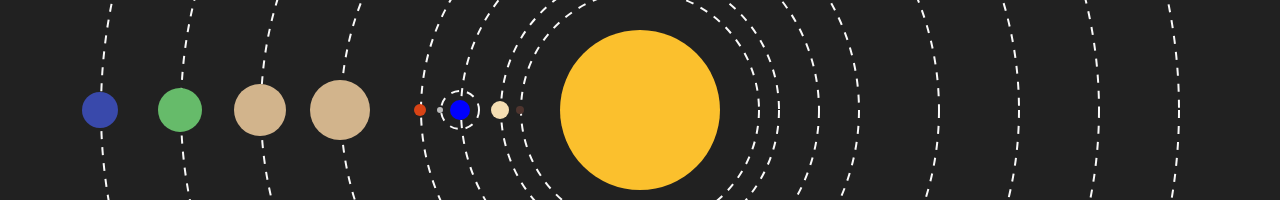
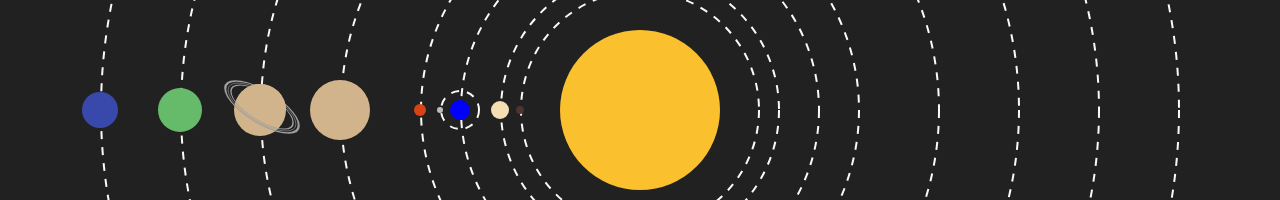
Before and after one commit to dododo25/ariadne.io, a React (Create React App) app: page / in a window 1280 px wide. Shown: the part 290-490 px from the top of the page. Built offline with nearby package versions, Linux system fonts and the light colour scheme.

Commit message:
Make Saturn pretty

```diff
--- a/src/Saturn.js
+++ b/src/Saturn.js
@@ -1,12 +1,69 @@
 import './Celestial.css';
 
-import Celestial from './Celestial.js';
+const Saturn = props => {
+  const radius = 26;
+  const svgSize = 80;
 
-const Saturn = props => {
+  const duration = 29.46 * 60 * 60 * 24 * 365.2425;
+
+  const distance = props.distance;
+  const shift = props.shift ? props.shift : 0;
+
+  const animation = `${duration}s linear 0s orbit-spin infinite`;
+
+  const children = [];
+
+  if (props.children && props.children.length) {
+    for (let i = 0; i < props.children.length; i++) {
+      const child = props.children[i];
+
+      children.push(
+        <div key={i} className='d-flex justify-content-center align-items-center'>
+          {child}
+        </div>
+      );
+    }
+  } else if (props.children) {
+    children.push(
+      <div key={0} className='d-flex justify-content-center align-items-center'>
+        {props.children}
+      </div>
+    );
+  }
+
   return (
-    <Celestial radius={26} distance={props.distance} duration={29.46 * 60 * 60 * 24 * 365.2425} fill='#D2B48C'>
-      {props.children}
-    </Celestial>
+    <div className='d-flex justify-content-center align-items-center'>
+      <div className='w-0 d-flex justify-content-center align-items-center'>
+        <div>
+          <svg className='d-block' width={(distance + radius) * 2} height={(distance + radius) * 2}>
+            <circle cx={distance + radius} cy={distance + radius} r={distance - 1} fill={'transparent'} stroke={'#FAFAFA'} strokeWidth={2} strokeDasharray={8} />
+          </svg>
+        </div>
+      </div>
+      <div className='w-0 d-flex align-items-center justify-content-center' style={{transform: `rotate(${shift}deg)`}}>
+        <div className='d-flex align-items-center flex-shrink-0' style={{width: distance * 2, animation: animation}}>
+          <div className='w-0 d-flex align-items-center justify-content-center'>
+            {children}
+          </div>
+          <div className='w-0 d-flex align-items-center justify-content-center' style={{zIndex: 99}}>
+            <div>
+              <svg className='d-block' width={svgSize} height={svgSize}>
+                  <circle cx={svgSize / 2} cy={svgSize / 2} r={radius} fill='#D2B48C' />
+                  <g transform='translate(0 -3)'>
+                      <circle cx={svgSize / 2} cy={svgSize / 2} r='22' fill='transparent' stroke-width='1' stroke='#9E9E9E'
+                          transform='skewX(45) translate(-38 0)' />
+                      <circle cx={svgSize / 2} cy={svgSize / 2} r='24' fill='transparent' stroke-width='0.5' stroke='#9E9E9E'
+                          transform='skewX(45) translate(-38 0)' />
+                      <circle cx={svgSize / 2} cy={svgSize / 2} r='26' fill='transparent' stroke-width='1.5' stroke='#9E9E9E'
+                          transform='skewX(45) translate(-38 0)' />
+                  </g>
+                  <path d='M 40 14 A 26 26 0 0 1 66 40 L 26 40 L 24 19.5 A 26 26 0 0 1 40 14' fill='#D2B48C' />
+              </svg>
+            </div>
+          </div>
+        </div>
+      </div>
+    </div>
   );
 };
 
```
